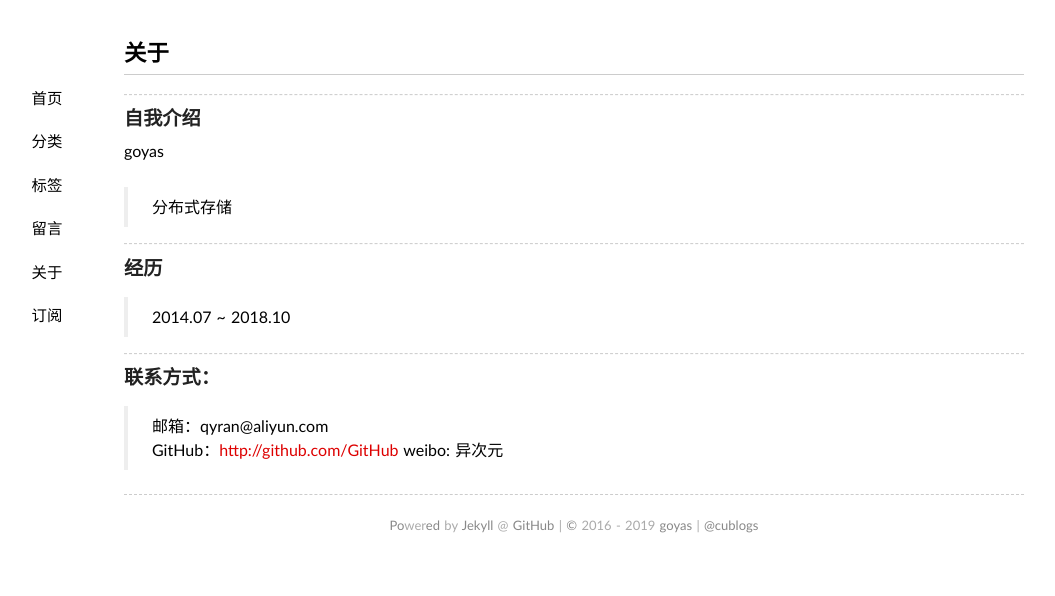
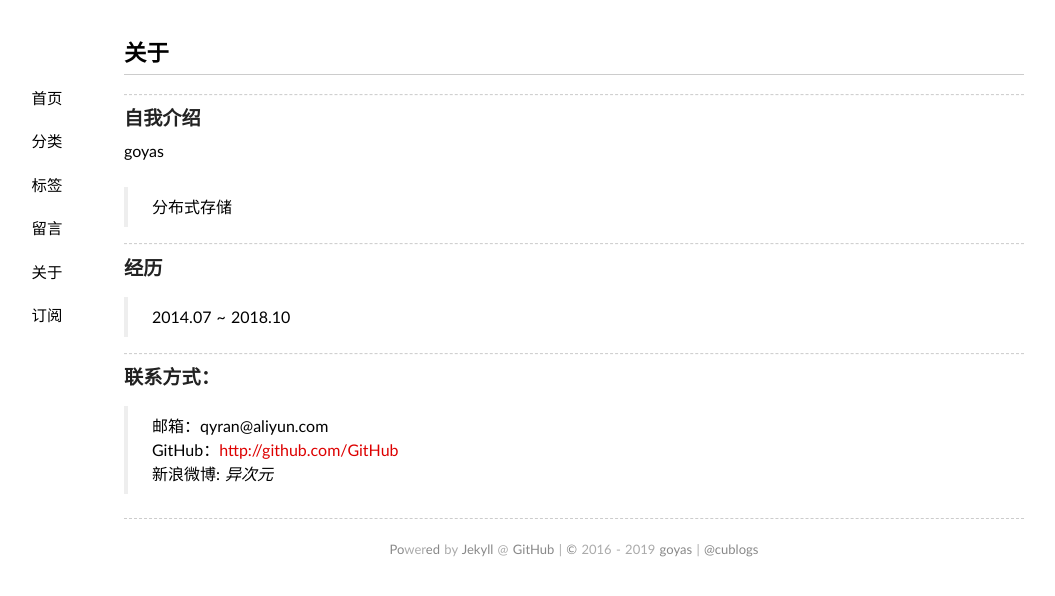
Before and after one commit to goyas/goyas.github.io, a Jekyll site: the page built from about/index.md, in a window 1280 px wide. Shown: the top 596 px of the page, without its empty margins (66-1121 px from the left). Built offline with Jekyll 4.4.1, drawn with Linux system fonts in a browser that asks for light colours; some web fonts are replaced.

Commit message:
Update index.md

```diff
--- a/about/index.md
+++ b/about/index.md
@@ -25,4 +25,4 @@ comments: no
 
 > 邮箱：qyran@aliyun.com
 > GitHub：[http://github.com/{{ site.github }}](http://github.com/{{ site.github }})
-> weibo:    异次元
+> 新浪微博: _异次元_
```
